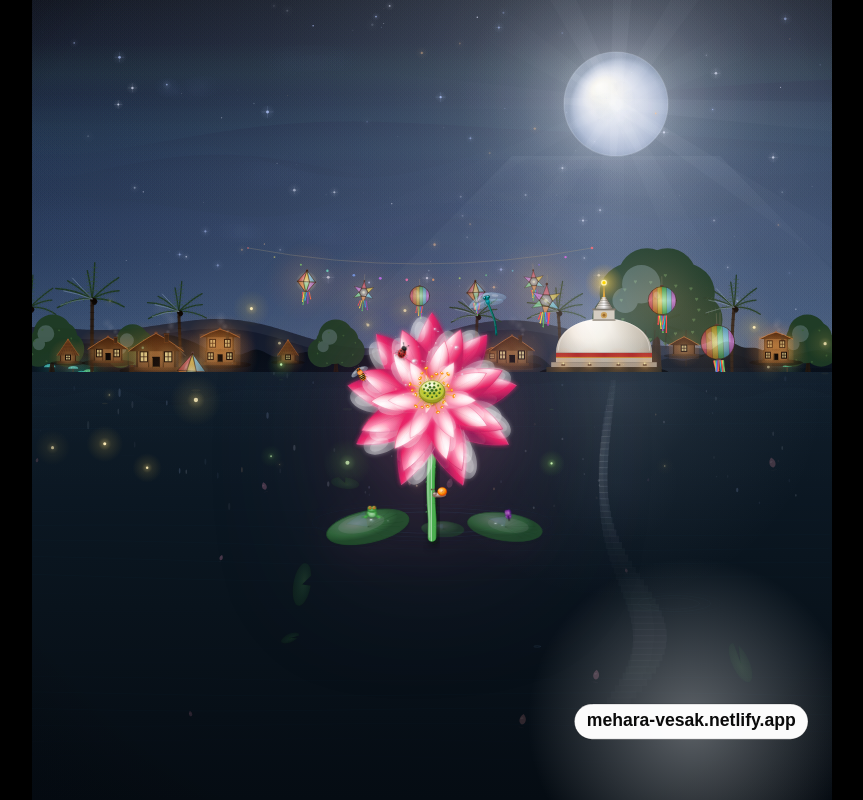
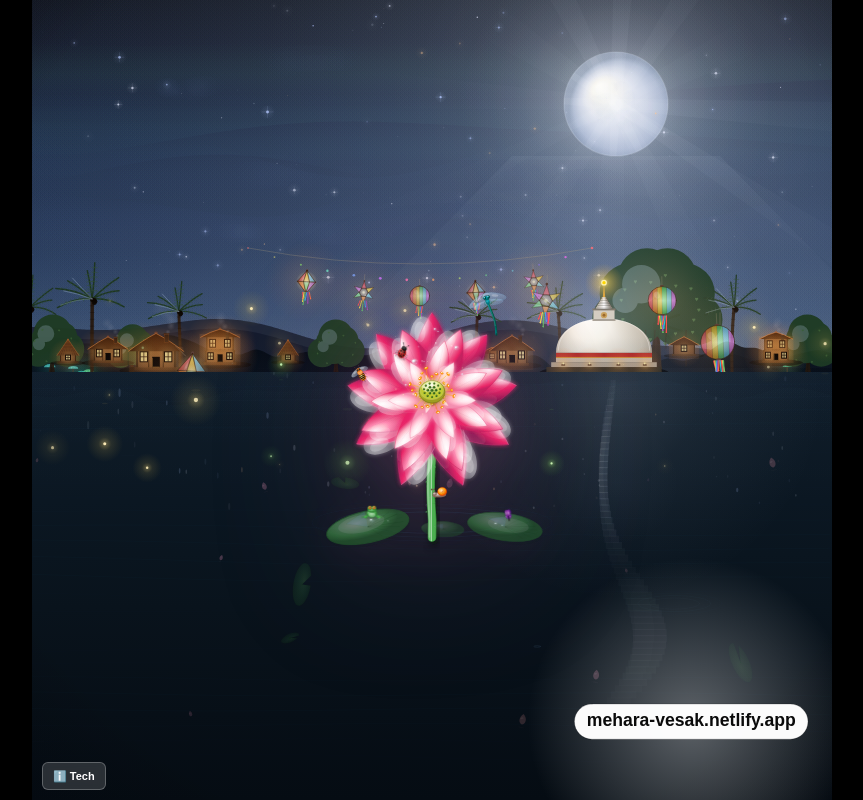
Before and after one commit to mehara-rothila/vesak-ieee-2026, a Next.js app: page / in a window 1280 px wide. Shown: the whole page, without its empty margins (208-1071 px from the left). Built offline with nearby package versions, Linux system fonts and the light colour scheme.

Commit message:
feat: add technical info panel to webapp

```diff
--- a/app/page.tsx
+++ b/app/page.tsx
@@ -2519,6 +2519,8 @@ function LotusBackground({ children }: { children: React.ReactNode }) {
 }
 
 export default function LotusFlower() {
+  const [showTech, setShowTech] = useState(false);
+
   return (
     <LotusBackground>
     <div style={{
@@ -3525,6 +3527,100 @@ export default function LotusFlower() {
         </svg>
       </div>
     </div>
+      {/* Technical Info Button */}
+      <button
+        onClick={() => setShowTech(!showTech)}
+        style={{
+          position: "absolute",
+          bottom: 10,
+          left: 10,
+          zIndex: 20,
+          background: "rgba(255,255,255,0.15)",
+          color: "#fff",
+          border: "1px solid rgba(255,255,255,0.25)",
+          borderRadius: 6,
+          padding: "5px 10px",
+          fontSize: 11,
+          fontWeight: 600,
+          cursor: "pointer",
+          backdropFilter: "blur(4px)",
+          WebkitBackdropFilter: "blur(4px)",
+        }}
+      >
+        {showTech ? "Close" : "ℹ️ Tech"}
+      </button>
+
+      {/* Technical Info Panel */}
+      {showTech && (
+        <div
+          onClick={() => setShowTech(false)}
+          style={{
+            position: "absolute",
+            inset: 0,
+            zIndex: 19,
+            background: "rgba(0,0,0,0.7)",
+            display: "flex",
+            alignItems: "center",
+            justifyContent: "center",
+            padding: 20,
+            backdropFilter: "blur(6px)",
+            WebkitBackdropFilter: "blur(6px)",
+          }}
+        >
+          <div
+            onClick={(e) => e.stopPropagation()}
+            style={{
+              background: "rgba(10, 15, 28, 0.95)",
+              border: "1px solid rgba(255,255,255,0.12)",
+              borderRadius: 14,
+              padding: "22px 26px",
+              maxWidth: 420,
+              maxHeight: "80vh",
+              overflowY: "auto",
+              color: "#e2e8f0",
+              fontSize: 13,
+              lineHeight: 1.6,
+              boxShadow: "0 20px 60px rgba(0,0,0,0.5)",
+            }}
+          >
+            <h2 style={{ margin: "0 0 12px", fontSize: 16, color: "#fbbf24", fontWeight: 700 }}>
+              How It Was Built
+            </h2>
+            <p style={{ margin: "0 0 14px", opacity: 0.85 }}>
+              A two-layer digital art piece: procedural canvas animation + hand-coded SVG illustration.
+            </p>
+
+            <h3 style={{ margin: "14px 0 6px", fontSize: 13, color: "#60a5fa", fontWeight: 600 }}>🎨 Canvas Layer</h3>
+            <ul style={{ margin: 0, paddingLeft: 18, opacity: 0.85 }}>
+              <li>120 stars with individual twinkle phases</li>
+              <li>Procedural moon with craters & god rays</li>
+              <li>Sine-wave mountain terrain (multi-octave)</li>
+              <li>8 village houses with animated smoke & windows</li>
+              <li>Reflective water with moon shimmer & ripples</li>
+              <li>4 Vesak lantern styles: Atapattam, Tharuka, Nelum, Cyber</li>
+              <li>Dagoba with bell-curve dome & pulsing chuda</li>
+            </ul>
+
+            <h3 style={{ margin: "14px 0 6px", fontSize: 13, color: "#f472b6", fontWeight: 600 }}>🪷 SVG Layer</h3>
+            <ul style={{ margin: 0, paddingLeft: 18, opacity: 0.85 }}>
+              <li>5 layers of petals (9+8+7+6+5) with gradients</li>
+              <li>24 stamens with pollen particles</li>
+              <li>Seed pod with 18 seeds in concentric rings</li>
+              <li>6 creatures: dragonfly, ladybug, bee, frog, snail, butterfly</li>
+              <li>Dew drops with rainbow caustics</li>
+            </ul>
+
+            <h3 style={{ margin: "14px 0 6px", fontSize: 13, color: "#34d399", fontWeight: 600 }}>⚙️ Tech Stack</h3>
+            <p style={{ margin: 0, opacity: 0.85 }}>
+              Next.js 16 · React 19 · TypeScript · HTML5 Canvas 2D · SVG · Tailwind CSS v4
+            </p>
+
+            <p style={{ margin: "14px 0 0", fontSize: 11, opacity: 0.5, textAlign: "center" }}>
+              IEEE Vesak Verse 26 — Where Tradition Meets the Glow of Innovation
+            </p>
+          </div>
+        </div>
+      )}
     </LotusBackground>
   );
 }
```
